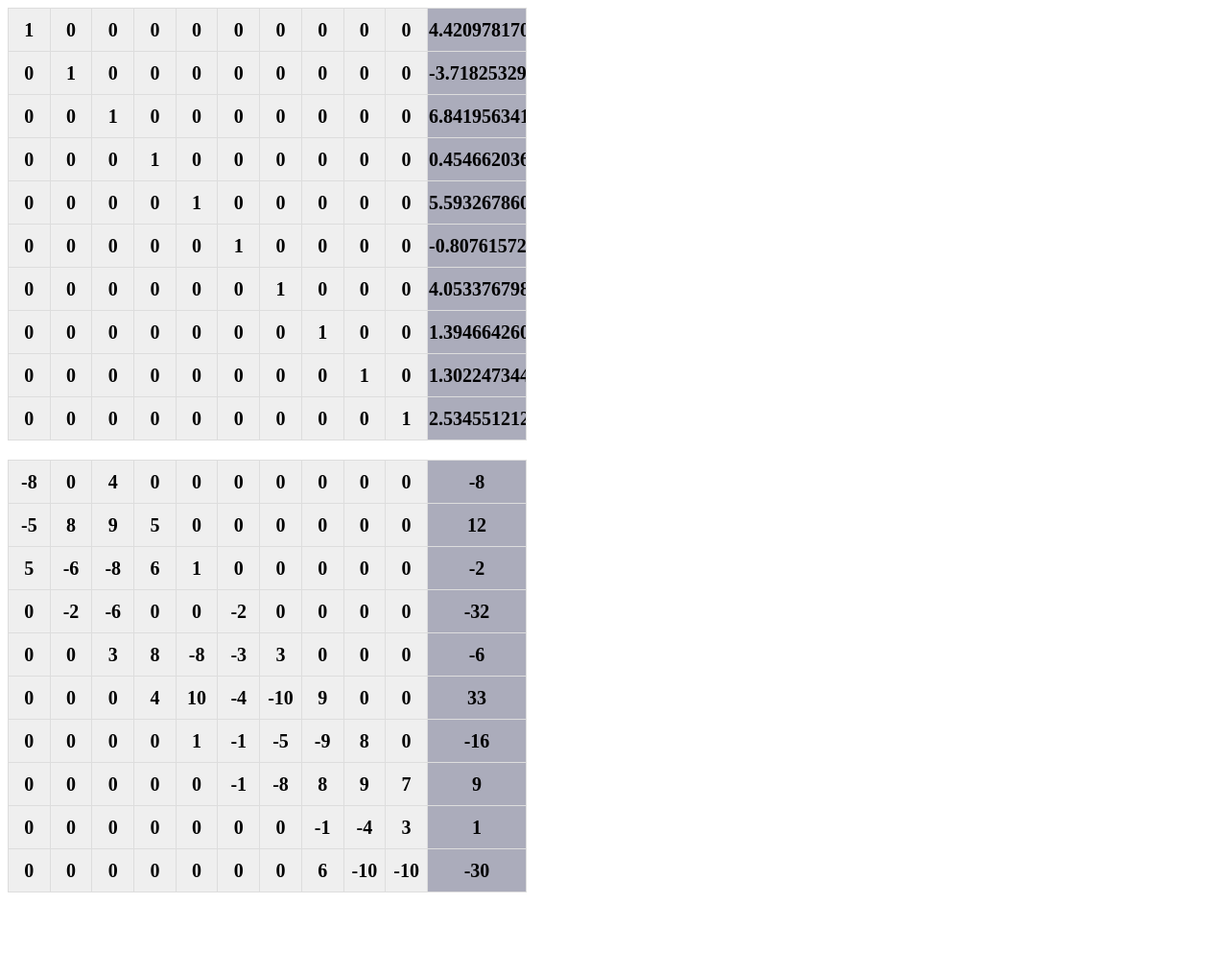
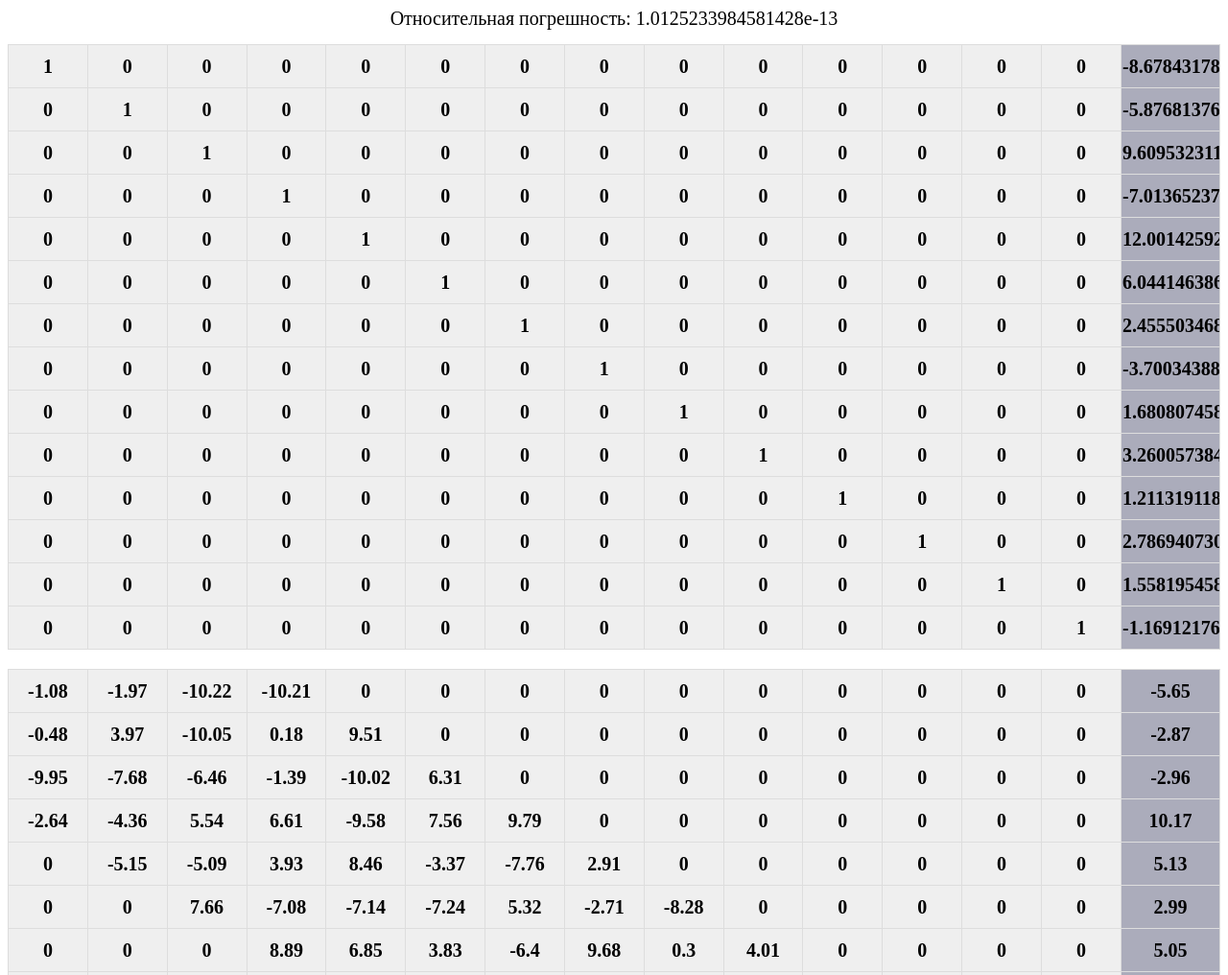
Before and after one commit to and-sheera/gaussian-method, a plain HTML site: page index.html in a window 1280 px wide. Shown: the top 1016 px of the page at 96% size. Before the commit the page ends 970 px from the top, so only its background shows below. Drawn offline with Linux system fonts and the light colour scheme.

Commit message:
added calc error

```diff
--- a/index.html
+++ b/index.html
@@ -32,13 +32,22 @@
       transform: translate(0);
     }
 
+    .solution-error {
+      margin-top: 5px;
+      margin-bottom: 15px;
+      text-align: center;
+      font-size: 20px;
+    }
+
     input {
       margin-bottom: 10px;
     }
 
     table {
-      width: 100%;
-      max-width: 541px;
+      /* width: 100%; */
+      /* width: fit-content; */
+      /* max-width: 541px; */
+      width: fit-content;
       table-layout: fixed;
       margin-bottom: 20px;
       border: 1px solid #dddddd;
@@ -77,6 +86,7 @@
   <table id="matrix3">
   </table>
 </body>
-<script src="script.js"></script>
+<!-- <script src="script.js"></script> -->
+<script src="script-random-fill.js"></script>
 
 </html>
--- a/script-random-fill.js
+++ b/script-random-fill.js
@@ -1,4 +1,4 @@
-const N = 12
+const N = 14
 const L = 4
 
 let size = N * (2 * L - 1)  // ( (L-1)+(L-2)+...+(L-3) )* 2 - 1
@@ -6,37 +6,35 @@ let size = N * (2 * L - 1)  // ( (L-1)+(L-2)+...+(L-3) )* 2 - 1
 for (let i = 1; i < L; i++) {
   size -= (L - i) * 2
 }
-console.log(size)
 
 let A = []
 for (let i = 0; i < size; i++) {
   A.push(randomInteger(-10,10))
 }
 
-console.log(A)
-
-
-function randomInteger(min, max) {
-  // получить случайное число от (min-0.5) до (max+0.5)
-  let rand = min - 0.5 + Math.random() * (max - min + 1);
-  return Math.round(rand);
-}
-
-
-// let f = [7, 9, 5, 4, 3, 1, 2, 0, 8, -3]
 let f = []
 for (let i = 0; i < N; i++) {
   f.push(randomInteger(-10,10))
 }
 
+let fCopy = [...f]
+let ACopy = [...A]
+
+function randomInteger(min, max) {
+  return +(min - 0.5 + Math.random() * (max - min + 1)).toFixed(2)
+}
+
+
 printMatrix(A, f, '#matrix')
 
-mainCalc()
+mainCalc(A, f)
+
+averageRelativeError()
 
 printMatrix(A, f, '#matrix__ready')
 
 
-function mainCalc() {
+function mainCalc(A, f) {
   let strIterator = 0
 
   for (let i = 0; i < A.length; i += step(strIterator - 1)) {
@@ -92,7 +90,6 @@ function mainCalc() {
       let coef = A[h + j + 1]
       let iter = 0
       for (let l = h + j + 1; l < (h + j + 1) + width; l++) {
-        console.log(l, i, j)
         A[l] += A[i + iter] * -coef
         iter++
       }
@@ -165,3 +162,66 @@ function printMatrix(Arr, f, DomId) {
     tableReady.append(tr)
   }
 }
+
+function averageRelativeError() {
+  let trueA = [...ACopy]
+
+  A_square = new Array(N)
+  for (let i = 0; i < N; i++) {
+    A_square[i] = new Array(N)
+  }
+
+  for (let j = 0; j < L - 1; j++) {
+    for (let k = 0; k < j + L; k++) {
+      A_square[j][k] = ACopy.shift()
+    }
+    for (let k = j + L; k < N; k++) {
+      A_square[j][k] = 0
+    }
+  }
+  for (let j = L - 1; j < N - L + 1; j++) {
+    for (let k = 0; k < j - L + 1; k++) {
+      A_square[j][k] = 0
+    }
+    for (let k = j - L + 1; k < j - L - 1 + 2 * L + 1; k++) {
+      A_square[j][k] = ACopy.shift()
+    }
+    for (let k = j + L; k < N; k++) {
+      A_square[j][k] = 0
+    }
+  }
+  for (let j = N - L + 1; j < N; j++) {
+    for (let k = 0; k < j - L + 1; k++) {
+      A_square[j][k] = 0
+    }
+    for (let k = j - L + 1; k < N; k++) {
+      A_square[j][k] = ACopy.shift()
+    }
+  }
+
+  let fNew = new Array(N).fill(0)
+  for (let i = 0; i < N; i++) {
+    for (let j = 0; j < N; j++) {
+      fNew[i] += A_square[i][j] * fCopy[j]
+    }
+  }
+
+  mainCalc(trueA, fNew)
+
+  let max = 0
+  for (let i = 0; i < N; i++) {
+    let razn = Math.abs(fNew[i] - fCopy[i])
+
+    if (razn > max) {
+      max = razn
+    }
+  }
+
+  let err = document.createElement('div')
+  err.className = 'solution-error'
+  err.innerHTML = `Относительная погрешность: ${max}`
+  let matrixReady = document.querySelector('#matrix__ready')
+  matrixReady.before(err)
+
+  console.log('Относительная погрешность: ' + max)
+}
```
